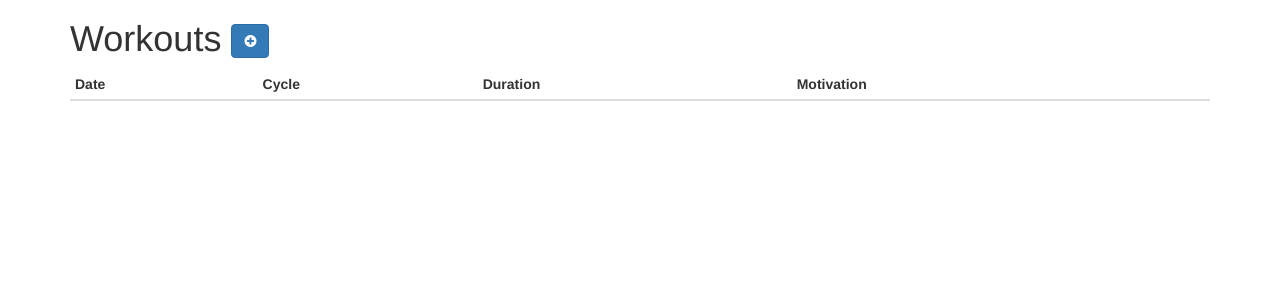
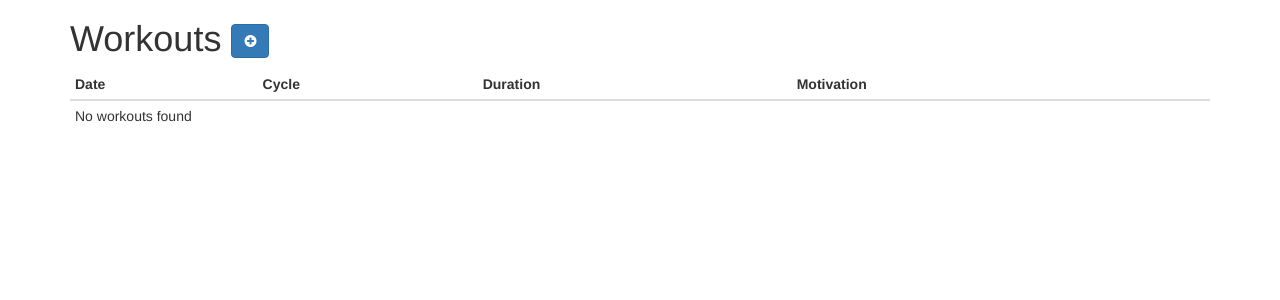
Before and after one commit to another-elwood/training.py, a Flask app: template trainingbook/templates/workouts/list.html in a window 1280 px wide. Shown: the part 51-351 px from the top of the page. Run offline with Flask 2, Linux system fonts and the light colour scheme; the template is opened without the code that fills it, so the values that code supplies are empty; some libraries are stand-ins or nearby versions.

Commit message:
added default text to table when no workouts can be found

```diff
--- a/trainingbook/templates/workouts/list.html
+++ b/trainingbook/templates/workouts/list.html
@@ -21,6 +21,7 @@
             <th></th>
         </thead>
         <tbody>
+            {% if workouts %}
                 {% for workout in workouts %}
                 <tr>
                     <td>{{ workout.timestamp }}</td>
@@ -38,6 +39,11 @@
                     </td>
                 </tr>
                 {% endfor %}
+            {% else %}
+                <tr>
+                    <td colspan="4">No workouts found</td>
+                </tr>
+            {% endif %}
         </tbody>
     </table>
 {% endblock %}
```
Lines whose indentation alone changed are shown as unchanged.
